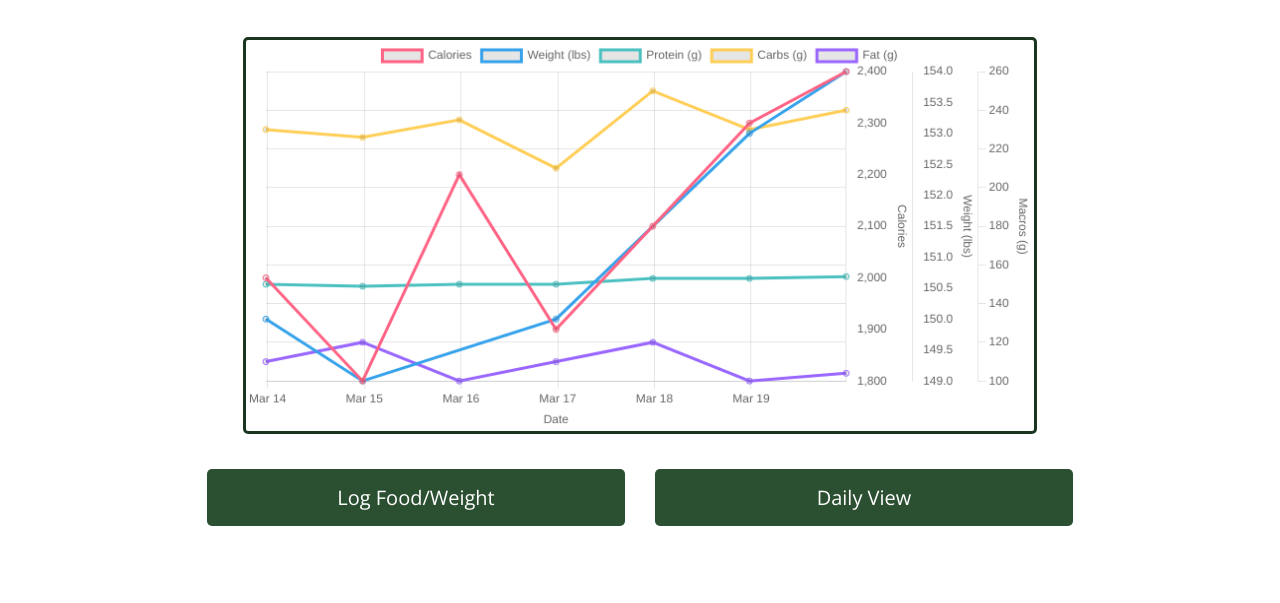
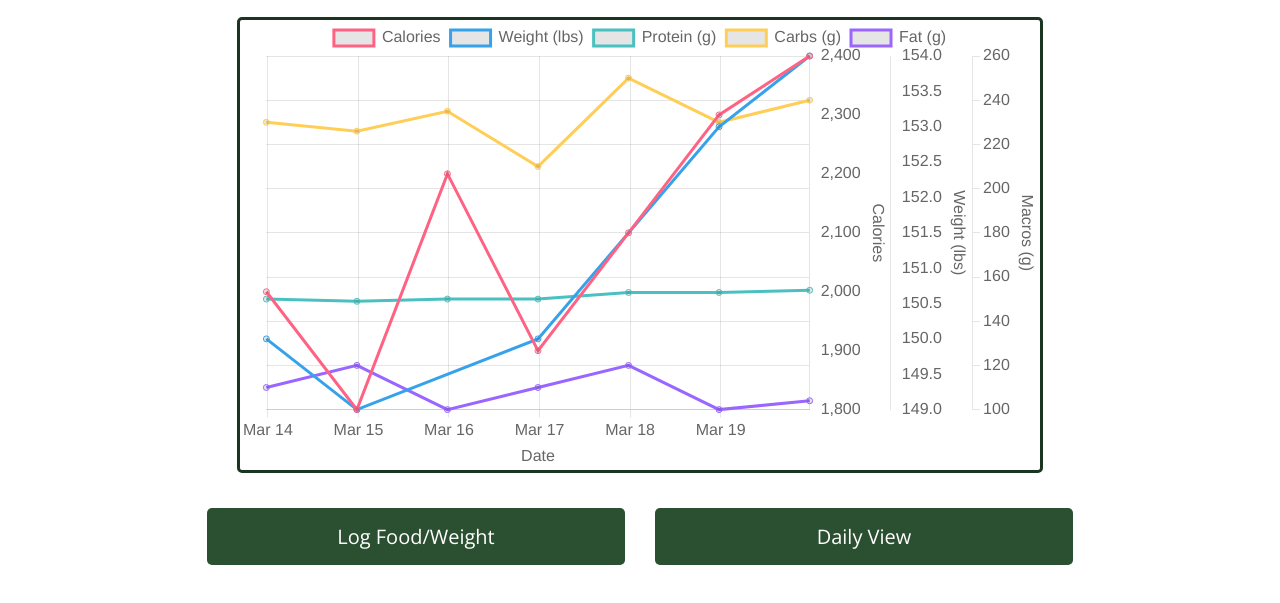
Before and after one commit to GageDorl/ChewCheck, a website built with Vite: page ChewCheck/index.html in a window 1280 px wide. Shown: the part 73-676 px from the top of the page. Built offline with nearby package versions, Linux system fonts and the light colour scheme; a web font is replaced by a local one.

Commit message:
serving sizes added

```diff
--- a/ChewCheck/index.html
+++ b/ChewCheck/index.html
@@ -23,8 +23,10 @@
       </nav>
     </header>
     <main>
-      <canvas id="graphSection">
-      </canvas>
+      <div id="graphSection">
+        <canvas id="graph">
+        </canvas>
+      </div>
       <section class="buttons">
         <button>Log Food/Weight</button>
         <button>Daily View</button>
--- a/ChewCheck/src/scripts/main.js
+++ b/ChewCheck/src/scripts/main.js
@@ -80,12 +80,14 @@ const data = {
     ]
 };
 
-const graphSection = document.querySelector('#graphSection').getContext('2d');
-new Chart(graphSection, {
+const graph = document.querySelector('#graph').getContext('2d');
+
+new Chart(graph, {
     type: 'line',
     data: data,
     options: {
         responsive: true,
+        maintainAspectRatio: false,
         scales: {
             x: {
                 type: 'time',
@@ -94,14 +96,30 @@ new Chart(graphSection, {
                 },
                 title: {
                     display: true,
-                    text: 'Date'
+                    text: 'Date',
+                    font: {
+                        size: responsiveFontSize() // ✅ Dynamic font size
+                    }
+                },
+                ticks: {
+                    font: {
+                        size: responsiveFontSize() // ✅ Adjust tick labels
+                    }
                 }
             },
             y1: {
                 position: 'right',
                 title: {
                     display: true,
-                    text: 'Calories'
+                    text: 'Calories',
+                    font: {
+                        size: responsiveFontSize()
+                    }
+                },
+                ticks: {
+                    font: {
+                        size: responsiveFontSize()
+                    }
                 },
                 grid: {
                     display: false
@@ -111,7 +129,15 @@ new Chart(graphSection, {
                 position: 'right',
                 title: {
                     display: true,
-                    text: 'Weight (lbs)'
+                    text: 'Weight (lbs)',
+                    font: {
+                        size: responsiveFontSize()
+                    }
+                },
+                ticks: {
+                    font: {
+                        size: responsiveFontSize()
+                    }
                 },
                 grid: {
                     display: false
@@ -121,14 +147,36 @@ new Chart(graphSection, {
                 position: 'right',
                 title: {
                     display: true,
-                    text: 'Macros (g)'
+                    text: 'Macros (g)',
+                    font: {
+                        size: responsiveFontSize()
+                    }
+                },
+                ticks: {
+                    font: {
+                        size: responsiveFontSize()
+                    }
                 }
             }
         },
         plugins: {
             legend: {
-                display: 'true'
+                display: true,
+                labels: {
+                    font: {
+                        size: responsiveFontSize()
+                    }
+                }
             }
         }
     }
 });
+
+function responsiveFontSize() {
+    const screenWidth = window.innerWidth;
+
+    if (screenWidth > 1200) return 16;  // Large screens
+    if (screenWidth > 800) return 14;   // Medium screens
+    if (screenWidth > 600) return 12;   // Small screens
+    return 8; // Mobile devices
+}
--- a/ChewCheck/src/scripts/search.js
+++ b/ChewCheck/src/scripts/search.js
@@ -23,6 +23,7 @@ const onLoad = data => {
         const foodItem = document.createElement('div');
         foodItem.classList.add('foodItem');
         foodItem.setAttribute('id', food.food_id);
+        const servingSize = food.food_description.split(' - ')[0];
         const foodMacros = food.food_description.split(' - ')[1].split(' | ');
         foodItem.innerHTML = `
             <div class="foodTitle">
@@ -32,6 +33,7 @@ const onLoad = data => {
             `;
         const macros = document.createElement('div');
         macros.classList.add('macros');
+        macros.innerHTML = (`<p class="servingSize">${servingSize}</p>`);
         foodMacros.map(macro => {
             const macroItem = document.createElement('p');
             macroItem.innerHTML = macro;
--- a/ChewCheck/src/stylesheets/global.css
+++ b/ChewCheck/src/stylesheets/global.css
@@ -12,7 +12,7 @@ a {
 }
 
 a:hover {
-    color: #1C3520;
+    color: var(--dark-text);
     text-decoration: underline;
 }
 
@@ -30,5 +30,5 @@ main {
     font-size: 2em;
     padding-top: 20px;
     margin-bottom: 5px;
-    color: #1C3520;
+    color: var(--dark-text);
  }
--- a/ChewCheck/src/stylesheets/header.css
+++ b/ChewCheck/src/stylesheets/header.css
@@ -1,12 +1,12 @@
 header {
     text-align: center;
-    background-color: #87C08F;
+    background-color: var(--primary-color);
     padding: 5%;
 }
 
 header h1 {
     font-family: "Bungee Inline", sans-serif;
-    color: #1C3520;
+    color: var(--dark-text);
 }
 
 header ul {
@@ -34,11 +34,11 @@ header ul {
 #searchButton img {
     width: 25px;
     padding: 0px;
-    color: #2B4F31;
+    color: var(--secondary-color);
 }
 
 #searchButton img:hover {
-    background-color: #C9E3CD;
+    background-color: var(--accent-color);
     border-radius: 5px;
 }
 
--- a/ChewCheck/src/stylesheets/style.css
+++ b/ChewCheck/src/stylesheets/style.css
@@ -1,28 +1,36 @@
 @import 'header.css';
 @import 'global.css';
+@import 'variables.css';
 
 .buttons button {
     width: 85%;
     padding: 15px;
     font-size: 1.25em;
     margin: 15px;
-    background-color: #2B4F31;
+    background-color: var(--secondary-color);
     color: white;
     border: none;
     border-radius: 5px;
 }
 
 .buttons button:hover {
-    background-color: #1C3520;
+    background-color: var(--dark-text);
+}
+
+canvas{
+    width: 100% !important;
+    height:auto !important;
+    display: block;
 }
 
 #graphSection {
-   max-width: 100%;
-   height: 400px;
-   margin-top: 40px;
-   margin-bottom: 20px;
-   border:#1C3520 solid 3px;
-   border-radius: 5px;
+    width: 90%;
+    max-width: 800px;
+    aspect-ratio: 16/9;
+    border: var(--dark-text) solid 3px;
+    border-radius: 5px;
+    margin: 20px auto;
+    position: relative;
 }
 
 @media screen and (min-width: 700px) {
--- /dev/null
+++ b/ChewCheck/src/stylesheets/variables.css
@@ -0,0 +1,6 @@
+:root{
+    --primary-color: #87C08F;
+    --secondary-color: #2B4F31;
+    --accent-color: #C9E3CD;
+    --dark-text: #1C3520;
+}
```
Also changed, not shown: ChewCheck/src/stylesheets/search.css (+7 -6 lines).
